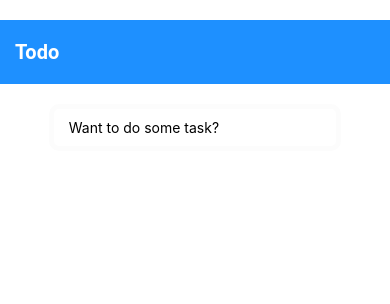
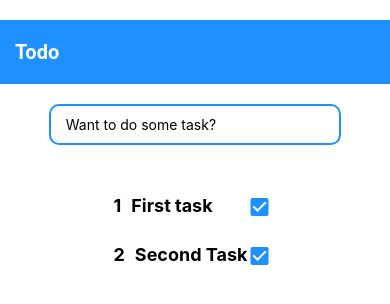
Before and after one commit to shaikhmq20/todo-native-app, a React Native app: screen / in a window 390 px wide. Shown: the top 304 px of the page. Built offline with nearby package versions, Linux system fonts and the light colour scheme.

Commit message:
Adding task to the list

```diff
--- a/app/components/Input.js
+++ b/app/components/Input.js
@@ -1,21 +1,38 @@
 import { View, TextInput, StyleSheet } from "react-native";
 import React, { useState } from "react";
 
+import TodoLists from "../components/TodoLists";
+
 export default function Input() {
   const [task, settask] = useState("");
+  const [tasks, settasks] = useState([
+    { value: "First task" },
+    { value: "Second Task" },
+  ]);
 
-  const handleChange = ({ currentTarget: input }) => {
-    settask(input.value);
+  const addTask = (task) => {
+    const found = tasks.find((obj) => obj.value === task.value);
+    if (!found && task.value !== "")
+      settasks([task, ...tasks]);
+    else if (found)
+      alert("Cannot add Duplicate Task");
   };
 
   return (
     <View style={styles.inputContainer}>
       <TextInput
         value={task}
-        onChange={handleChange}
+        onChangeText={(task) => {
+          settask(task);
+        }}
         style={styles.input}
         placeholder="Want to do some task?"
+        onSubmitEditing={() => {
+          addTask({value: task});
+          settask("");
+        }}
       />
+      <TodoLists tasks={tasks} />
     </View>
   );
 }
@@ -26,8 +43,8 @@ const styles = StyleSheet.create({
     marginVertical: 20,
   },
   input: {
-    borderWidth: 5,
-    borderColor: "#fcfcfc",
+    borderWidth: 2,
+    borderColor: "dodgerblue",
     borderRadius: 10,
     width: "75%",
     paddingVertical: 10,
--- /dev/null
+++ b/app/components/TodoListItem.js
@@ -0,0 +1,40 @@
+import { View, Text, StyleSheet, TouchableHighlight } from "react-native";
+import React from "react";
+
+import { MaterialIcons } from '@expo/vector-icons';
+
+export default function TodoListItem({ index, todo }) {
+  return (
+    <TouchableHighlight style={styles.todoHighlight} underlayColor={"lightgrey"}onPress={() => console.log(todo)}>
+      <View style={styles.todoContainer}>
+        <Text style={[styles.index, styles.text]}>{index + 1}</Text>
+        <Text style={[styles.text, styles.todo]}>{todo.value}</Text>
+        <MaterialIcons style={{marginRight: 15}} name="check-box" size={24} color="dodgerblue" />
+      </View>
+    </TouchableHighlight>
+  );
+}
+
+const styles = StyleSheet.create({
+  index: {
+    marginHorizontal: 10,
+  },
+  text: {
+    fontWeight: "bold",
+    fontSize: 18,
+  },
+  todo: {
+    marginRight: "auto",
+  },
+  todoHighLight: {
+    backgroundColor: '#fcfcfc',
+  },
+  todoContainer: {
+    borderRadius: 10,
+    width: "100%",
+    paddingTop: 15,
+    paddingBottom: 10,
+    display: "flex",
+    flexDirection: "row",
+  },
+});
--- /dev/null
+++ b/app/components/TodoLists.js
@@ -0,0 +1,24 @@
+import { View, Text, StyleSheet, FlatList } from "react-native";
+import React from "react";
+import TodoListItem from "./TodoListItem";
+
+export default function TodoLists({ tasks }) {
+  return (
+    <View style={styles.todoListContainer}>
+      <FlatList
+        data={tasks}
+        keyExtractor={(item, index) => index.toString()}
+        renderItem={({ item }) => (
+          <TodoListItem index={tasks.indexOf(item)} todo={item} />
+        )}
+      />
+    </View>
+  );
+}
+
+const styles = StyleSheet.create({
+  todoListContainer: {
+    alignItems: "center",
+    padding: 35,
+  }
+})
```
